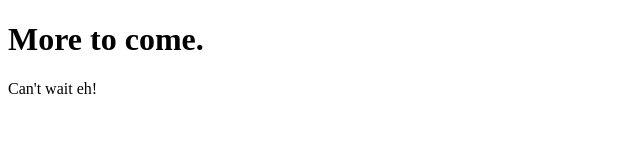
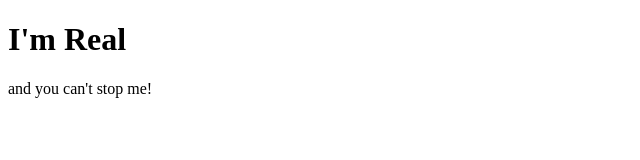
Before and after one commit to theking6942/myWebsite, a plain HTML site: page index.html in a window 1280 px wide. Shown: the whole page, without its empty margins (0-640 px from the left). Drawn offline with Linux system fonts and the light colour scheme.

Commit message:
Update index.html

```diff
--- a/index.html
+++ b/index.html
@@ -1,12 +1,12 @@
  <!DOCTYPE html>
 <html>
 <head>
-<title>Welcome to my new site!</title>
+<title>I'm Real!</title>
 </head>
 <body>
 
-<h1>More to come.</h1>
-<p>Can't wait eh!</p>
+<h1>I'm Real</h1>
+<p>and you can't stop me!</p>
 
 </body>
 </html>
```
